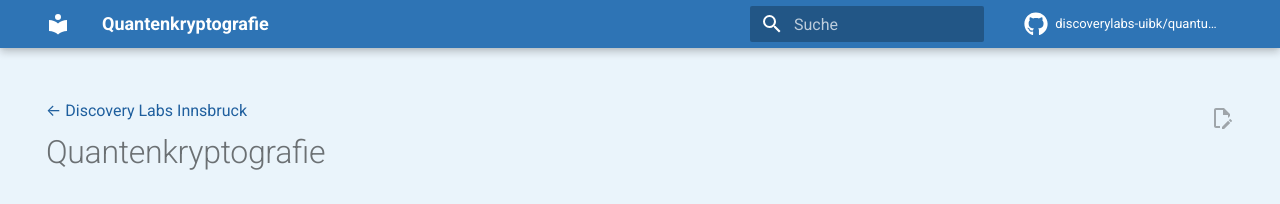
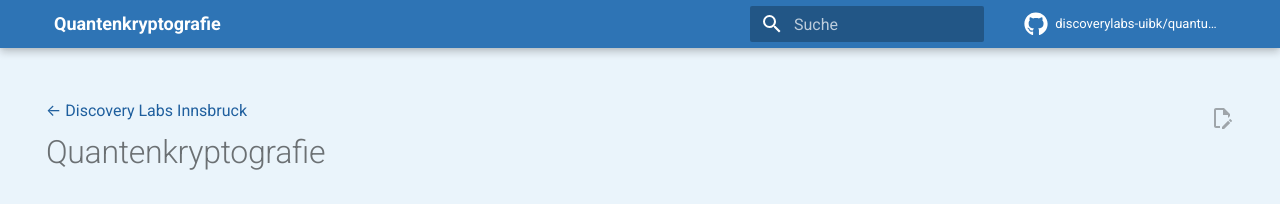
Before and after one commit to discoverylabs-uibk/quantumcrypto, an MkDocs documentation site: the page built from website/index.md, in a window 1280 px wide. Shown: the top 204 px of the page. Built offline with MkDocs 1.6.1 and Material for MkDocs 9.7.7, drawn with Linux system fonts in a browser that asks for light colours; comment, search, counter and statistics services are not loaded.

Commit message:
Standard-Logo in der Kopfzeile ausblenden
Co-Authored-By: Claude Sonnet 5.5 <noreply@anthropic.com>

```diff
--- a/website/stylesheets/extra.css
+++ b/website/stylesheets/extra.css
@@ -24,3 +24,11 @@
   margin: 0 0 .4rem;
   font-size: .8rem;
 }
+
+/* Kein Logo in der Kopfzeile, bis es ein eigenes gibt.
+   Später: Logo unter website/assets/ ablegen, in mkdocs.yml unter theme: "logo: assets/logo.png" eintragen
+   und diesen Block hier löschen. */
+.md-header__button.md-logo,
+.md-nav__button.md-logo {
+  display: none;
+}
```
